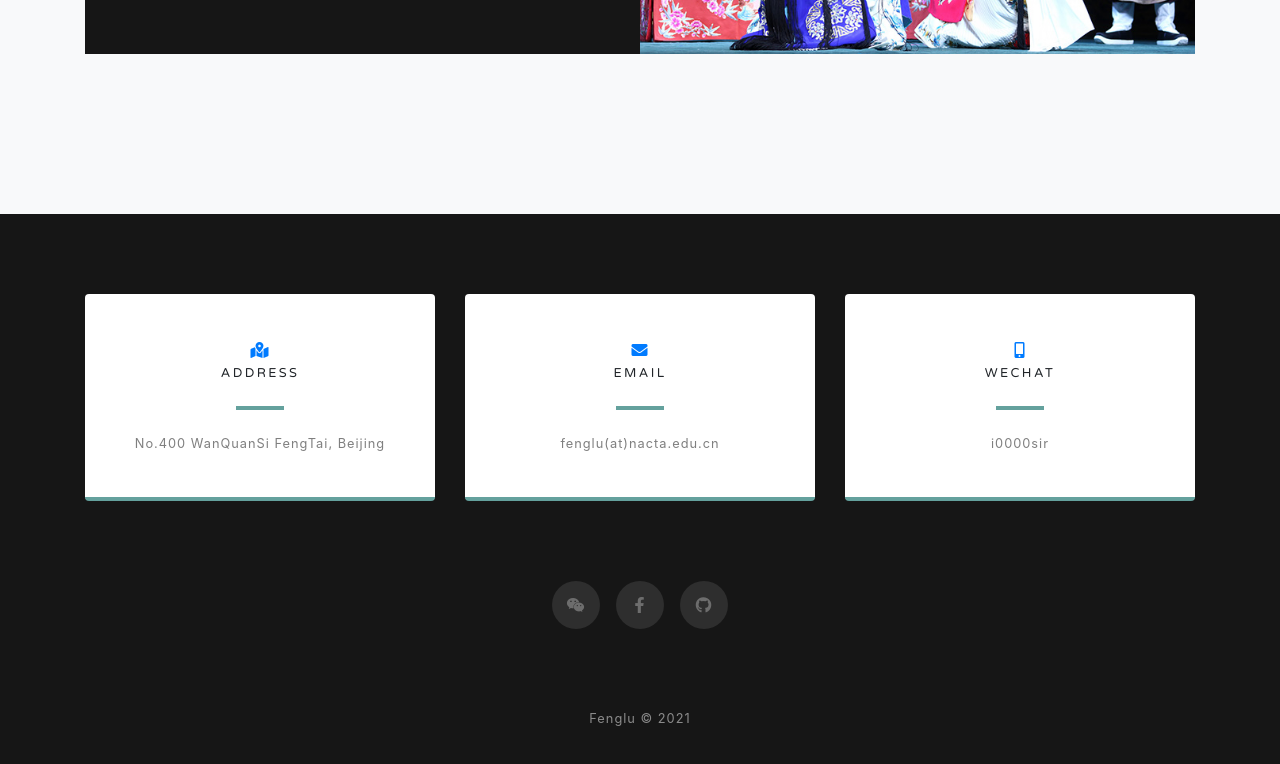
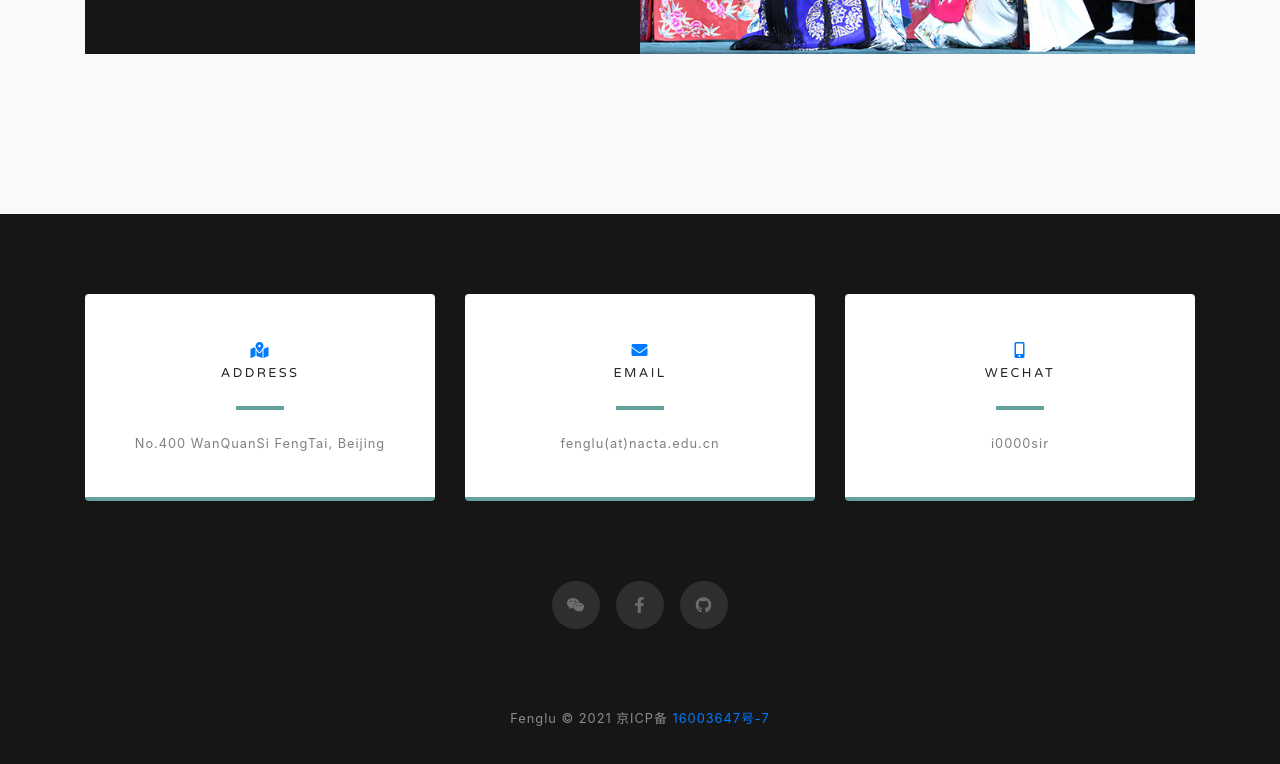
Before and after one commit to 0000sir/fenglu.art, a website with bundled scripts: page index.html in a window 1280 px wide. Shown: the part 2897-3661 px from the top of the page. Built offline with nearby package versions, Linux system fonts and the light colour scheme.

Commit message:
Update index.html

```diff
--- a/index.html
+++ b/index.html
@@ -215,7 +215,7 @@
   <!-- Footer -->
   <footer class="bg-black small text-center text-white-50">
     <div class="container">
-      Fenglu &copy; <span id="today"></span>
+      Fenglu &copy; <span id="today"></span> 京ICP备 <a href="https://beian.miit.gov.cn">16003647号-7</a>
     </div>
   </footer>
 
```
